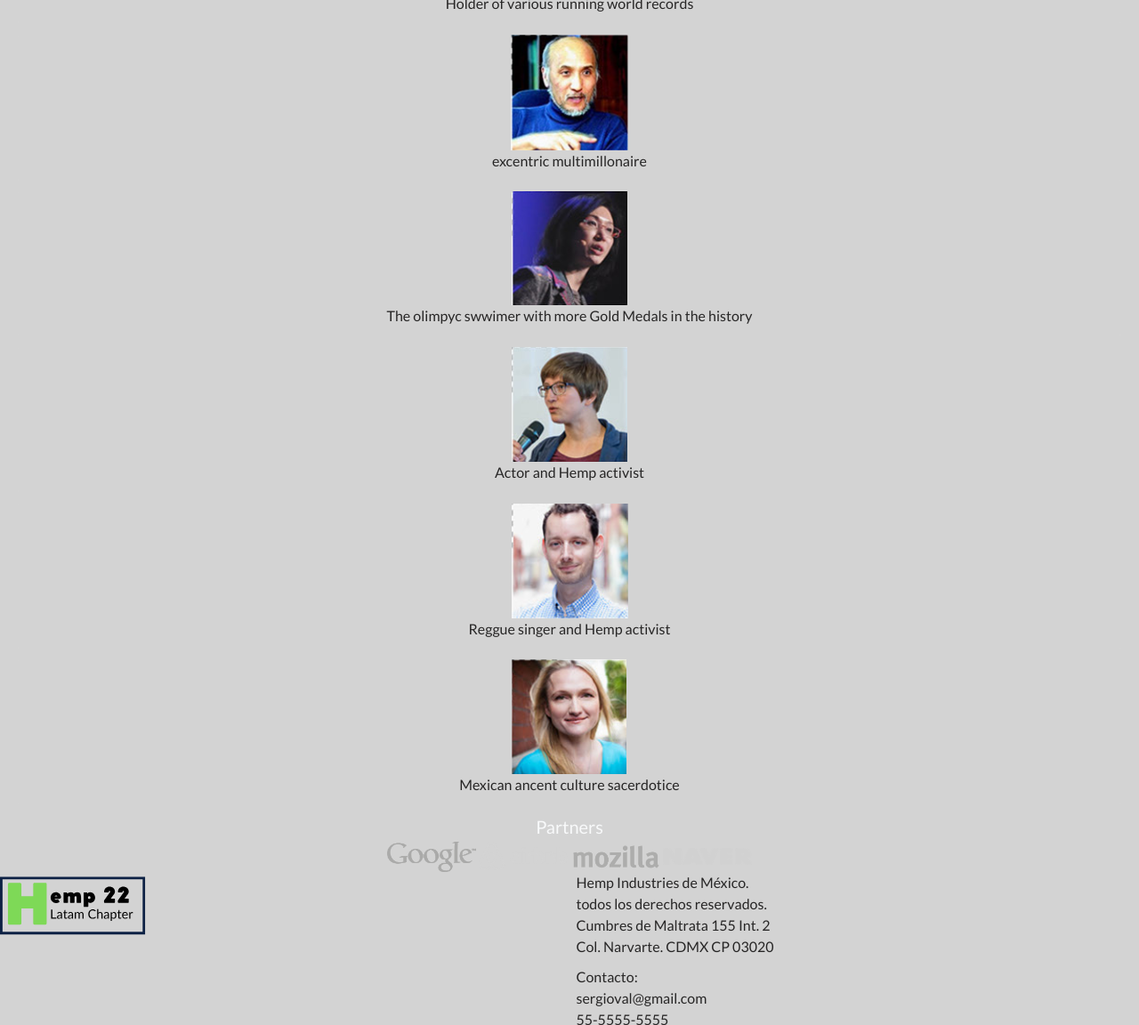
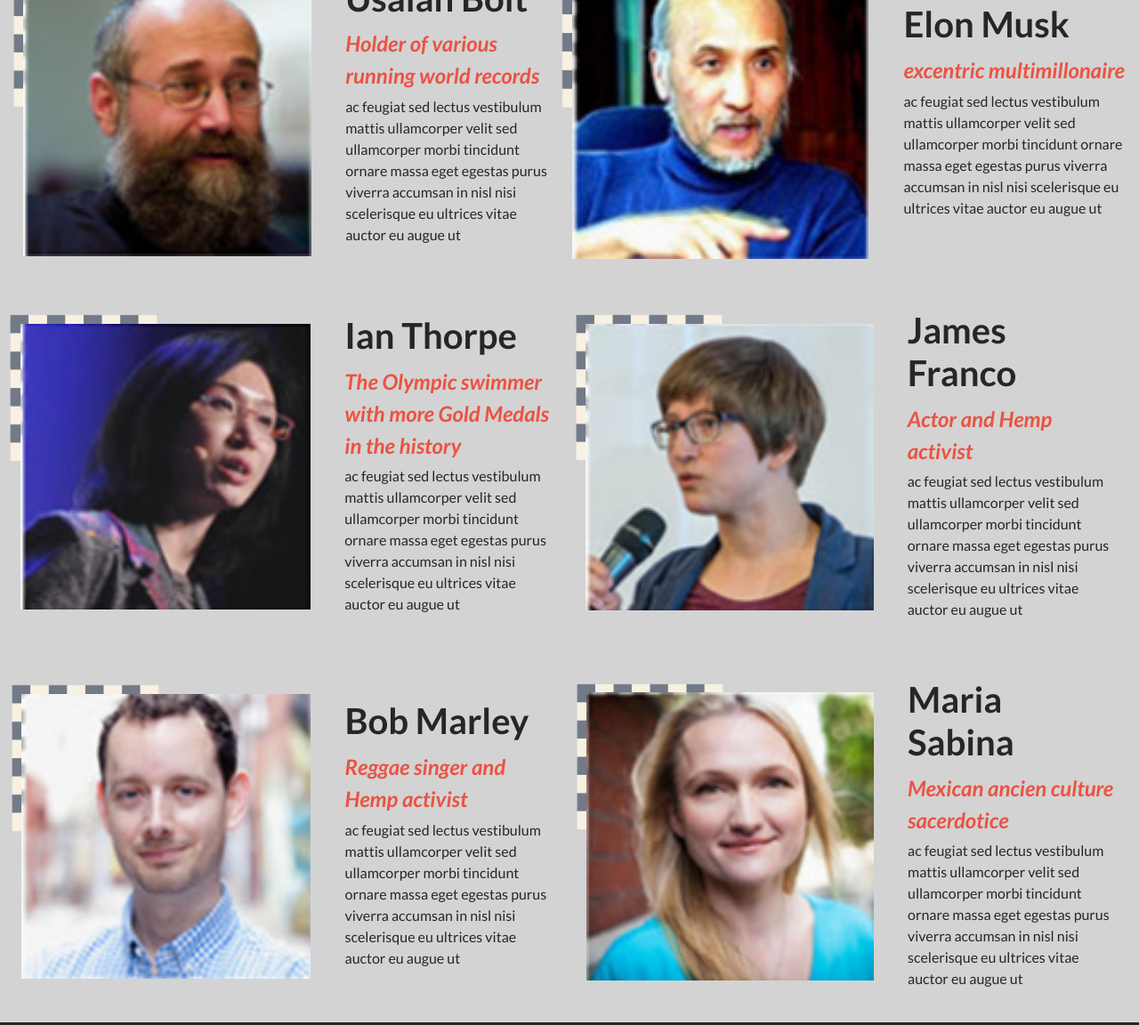
Before and after one commit to sergiogval/capstone-conference-page, a website: page index.html in a window 1280 px wide. Shown: the part 1648-2800 px from the top of the page at 89% size. Drawn offline with nearby package versions, Linux system fonts and the light colour scheme.

Commit message:
Add style to both screen sizes

```diff
--- a/css/nav.css
+++ b/css/nav.css
@@ -22,12 +22,18 @@
   width: 10vw;
 }
 
+header {
+  position: relative;
+}
+
 nav {
+  width: 100%;
   display: flex;
   align-items: center;
   justify-content: space-around;
   min-height: 8vh;
-  background-color: white;
+  background-color: transparent;
+  position: absolute;
 }
 
 .ham {
@@ -51,10 +57,11 @@
 .enlaces-menu {
   display: flex;
   padding: 0;
+  max-width: 100%;
 }
 
 .enlaces-menu li {
-  padding: 0 40px;
+  padding: 0 20px;
   list-style-type: none;
   transition: 0.3s;
 }
@@ -81,6 +88,7 @@
     top: 15px;
     left: 25px;
     transition: 0.2s 0.1s;
+    z-index: 9999;
   }
 
   nav {
@@ -88,7 +96,7 @@
     align-items: flex-start;
     padding-top: 25px;
     padding-bottom: 25px;
-    position: absolute;
+    position: fixed;
   }
 
   .logo {
--- a/css/style.css
+++ b/css/style.css
@@ -71,9 +71,10 @@
   align-items: start;
   padding-top: 5%;
   padding-left: 8%;
+  margin-bottom: 0;
   text-align: left;
   width: 100%;
-  height: 88vh;
+  height: 100vh;
   font-family: 'Cocogoose', sans-serif;
   color: var(--color-secondary);
   background-image: url(/images/mobile_intro_bg.png);
@@ -154,10 +155,6 @@
   cursor: pointer;
 }
 
-div.card:hover {
-  transform: scale(1.05);
-}
-
 .card-img-top {
   width: 30%;
   align-self: center;
@@ -219,9 +216,71 @@
   background-color: #f5f5f5;
 }
 
+.speakers {
+  display: grid;
+  grid-template-columns: 1fr;
+}
+
+.cardContent {
+  display: flex;
+}
+
+.speakerImg {
+  background-position: calc(top - 10px) calc(left - 10px);
+  background-repeat: no-repeat;
+  background-size: 50% auto;
+  width: 40vw;
+  align-self: center;
+  padding: 3%;
+}
+
+.cardBody {
+  display: flex;
+  flex-direction: column;
+  justify-content: center;
+  align-items: center;
+  width: 60%;
+  padding: 3%;
+  font-family: 'Lato', sans-serif;
+}
+
+.speakerName {
+  font-size: 2.5em;
+  font-weight: bolder;
+  color: var(--color-primary);
+  align-self: start;
+  margin-block: 2%;
+}
+
+.speakerBio {
+  font-family: 'Lato', sans-serif;
+  font-weight: bold;
+  font-size: 1.5em;
+  font-style: italic;
+  color: var(--color-secondary);
+  align-self: start;
+  margin-block: 2%;
+}
+
+.partners {
+  font-size: 5em;
+  flex-direction: column;
+  display: flex;
+  justify-content: center;
+  align-items: center;
+  width: 100%;
+  height: 50vh;
+  background-color: var(--color-primary);
+}
+
+.logoSection {
+  border: solid 1px var(--color-tertiary);
+}
+
 @media (min-width: 769px) {
   .landPage {
     background-image: url('/images/main_big.png');
+    height: 120%;
   }
 
   .topnav {
@@ -276,6 +335,8 @@
     display: flex;
     align-items: center;
     justify-content: space-evenly;
+    max-width: 50vw;
+    grid-column: auto;
   }
 
   .card-img-top {
@@ -307,14 +368,7 @@
 
   .homeAbout {
     display: flex;
-
-    /* flex-direction: column;
-    background-image: url(../images/about_bg.png);
-    background-repeat: no-repeat;
-    background-size: 100% auto;
-    background-position: center;
-    width: 100%;
-    background-color: var(--color-tertiary); */
+    margin-top: 8vh;
   }
 
   .cardAbout {
@@ -325,4 +379,33 @@
     margin-right: auto;
     padding: 2% 10%; */
   }
+
+  #speakers {
+    display: grid;
+    grid-template-columns: 1fr 1fr;
+    grid-row: 3;
+    background-color: var(--color-tertiary);
+    outline: none;
+    border: solid 1px transparent;
+    margin: 0;
+    padding: 0;
+    left: 10%;
+  }
+
+  ul li .alert {
+    color: var(--color-secondary);
+    border: solid 2px var(--color-secondary);
+    margin: 5px;
+    flex-wrap: wrap;
+    font-size: 1em;
+  }
+
+  nav {
+    background: #fff;
+    margin-bottom: 1px;
+  }
+
+  .home-page1 {
+    margin-top: 10vh;
+  }
 }
--- a/index.html
+++ b/index.html
@@ -22,7 +22,7 @@
     <a><img src="/images/ic_twitter.png" alt="twitters logo"></a>
     <a href="#">Spanish</a>
     <a href="#">My Page</a>
-    <a href="#">Log Out</a>
+    <a href="#">Log in</a>
   </header>
   <header>
     <nav>
@@ -33,7 +33,8 @@
             <li><a href="#program">Programs</a></li>
             <li><a href="#">Join</a></li>
             <li><a href="#partners">Sponsor</a></li>
-            <li><a href="#">News</a></li>
+            <li><a href="index.html">News</a></li>
+            <li><a href="index.html" class="alert">Hempaing</a></li>
         </ul>
 
         <button class="ham" type="button">
@@ -46,7 +47,7 @@
 
   <section class="container-fluid text-justify-left align-content-center landPage" id="LandPage">
     <p class="home-page1">"Hello Hemp Planet!!"</P>
-    <h1 class="home-page2">AGRO-INDUSTRY<br> LATAM SUMMIT <br> 2021</h1>
+    <h1 class="home-page2">AGRO-INDUSTRY<br> LATAM SUMMIT 2021</h1>
     <div class="card home">
       A place where world's industry leaders shows their newest product and innovations.
       Expositions about processing machines,
@@ -98,25 +99,25 @@
       <h3 class="text-center">SEE THE WHOLE PROGRAM</h3>
     </a>
   </section>
-  <section class="container-fluid text-center" id="speakers-mobile">
-    <h1 class="m-2">Featured Speakers</h1>
+  <section class="container-fluid" id="speakers-mobile">
+    <h2 class="h1 display-3 text-black  text-center m-5">Featured Speakers</h1>
+    <span class="tumbnail"></span>
     <div id="speakers">
     </div>
   </section>
-  <section id="partners" class="container-fluid bg-gray text-center partners">
-    <h2 class="text-light bg-gray">Partners</h2>
-    <div class="partnerLogo">
-      <img src="/images/google.png" width="100" alt="logo google">
-      <img src="/images/airbnb.png"  width="100" alt="logo airbnb">
-      <img src="/images/mozilla.png" width="100" alt="logo mozilla">
-      <img src="/images/navar.png" width="100" alt="logo navar">
+  <section id="partners" class="container-fluid  m-0 text-center partners">
+    <h2 class="text-light display-3">Partner</h2>
+    <span class="tumbnail"></span>
+    <div class="partnerLogo m-5 p-5 gx-1">
+      <img src="/images/google.png" width="200" alt="logo google">
+      <img src="/images/airbnb.png"  width="200" alt="logo airbnb">
+      <img src="/images/mozilla.png" width="200" alt="logo mozilla">
+      <img src="/images/navar.png" width="200" alt="logo navar">
     </div>
   </section>
-  <footer class="cointainer-fluid row">
-    <div class="col">
-      <img src="/images/logo.svg" alt="logo evento">
-    </div>
-    <div class="col">
+  <footer class="cointainer-fluid m-0 bg-white align-content-center  row">
+    <img src="/images/logo.svg" width="5" alt="logo evento" class="col center">
+      <div class="col h1 text-center mt-5">
       <p>Hemp Industries de México.<br> todos los derechos reservados.<br>
         Cumbres de Maltrata 155 Int. 2 <br> Col. Narvarte. CDMX CP 03020</p>
 
--- a/js/speakers.js
+++ b/js/speakers.js
@@ -1,27 +1,60 @@
 const arr = [
   {
-    id: 0, image: 'images/speaker1.png', name: 'Usaian Bolt', title: 'Holder of various running world records',
+    id: 0,
+    image: 'images/speaker1.png',
+    name: 'Usaian Bolt',
+    title: 'Holder of various running world records',
+    description: 'ac feugiat sed lectus vestibulum mattis ullamcorper velit sed ullamcorper morbi tincidunt ornare massa eget egestas purus viverra accumsan in nisl nisi scelerisque eu ultrices vitae auctor eu augue ut',
   },
   {
-    id: 1, image: 'images/speaker2.png', name: 'Elon Musk', title: 'excentric multimillonaire',
+    id: 1,
+    image: 'images/speaker2.png',
+    name: 'Elon Musk',
+    title: 'excentric multimillonaire',
+    description: 'ac feugiat sed lectus vestibulum mattis ullamcorper velit sed ullamcorper morbi tincidunt ornare massa eget egestas purus viverra accumsan in nisl nisi scelerisque eu ultrices vitae auctor eu augue ut',
   },
   {
-    id: 2, image: 'images/speaker3.png', name: 'Ian Thorpe', title: 'The olimpyc swwimer with more Gold Medals in the history',
+    id: 2,
+    image: 'images/speaker3.png',
+    name: 'Ian Thorpe',
+    title: 'The Olympic swimmer with more Gold Medals in the history',
+    description: 'ac feugiat sed lectus vestibulum mattis ullamcorper velit sed ullamcorper morbi tincidunt ornare massa eget egestas purus viverra accumsan in nisl nisi scelerisque eu ultrices vitae auctor eu augue ut',
   },
   {
-    id: 3, image: 'images/speaker4.png', name: 'James Franco', title: 'Actor and Hemp activist',
+    id: 3,
+    image: 'images/speaker4.png',
+    name: 'James Franco',
+    title: 'Actor and Hemp activist',
+    description: 'ac feugiat sed lectus vestibulum mattis ullamcorper velit sed ullamcorper morbi tincidunt ornare massa eget egestas purus viverra accumsan in nisl nisi scelerisque eu ultrices vitae auctor eu augue ut',
   },
   {
-    id: 4, image: 'images/speaker6.png', name: 'Bob Marley', title: 'Reggue singer and Hemp activist',
+    id: 4,
+    image: 'images/speaker6.png',
+    name: 'Bob Marley',
+    title: 'Reggae singer and Hemp activist',
+    description: 'ac feugiat sed lectus vestibulum mattis ullamcorper velit sed ullamcorper morbi tincidunt ornare massa eget egestas purus viverra accumsan in nisl nisi scelerisque eu ultrices vitae auctor eu augue ut',
   },
   {
-    id: 5, image: 'images/speaker5.png', name: 'Maria Sabina', title: 'Mexican ancent culture sacerdotice',
+    id: 5,
+    image: 'images/speaker5.png',
+    name: 'Maria Sabina',
+    title: 'Mexican ancien culture sacerdotice',
+    description: 'ac feugiat sed lectus vestibulum mattis ullamcorper velit sed ullamcorper morbi tincidunt ornare massa eget egestas purus viverra accumsan in nisl nisi scelerisque eu ultrices vitae auctor eu augue ut',
   },
 ];
 
 for (let i = 0; i <= arr.length; i += 1) {
   const card = document.createElement('div');
   card.className = 'card';
-  card.innerHTML = `<div id="speakers"><div class="card-content"><img src="${arr[i].image}"><h3>${arr[i].name}</h3><p>${arr[i].title}</p></div></div>`;
+  card.innerHTML = `
+  <div class="cardContent">
+  <img class="speakerImg" src="${arr[i].image}" alt="${arr[i].name}"  style="background-image: url('../images/chess.png');">
+  <div class="cardBody">
+  <h4 class="speakerName">${arr[i].name}</h3>
+  <p class="speakerBio">${arr[i].title}</p>
+  <p class="speakerDescription">${arr[i].description}</p>
+  </div>
+  </div>
+  </div>`;
   document.getElementById('speakers').appendChild(card);
 }
```
Also changed, not shown: about.html (+13 -15 lines), images/chess.png (renamed from images/tbkgnd.png).
